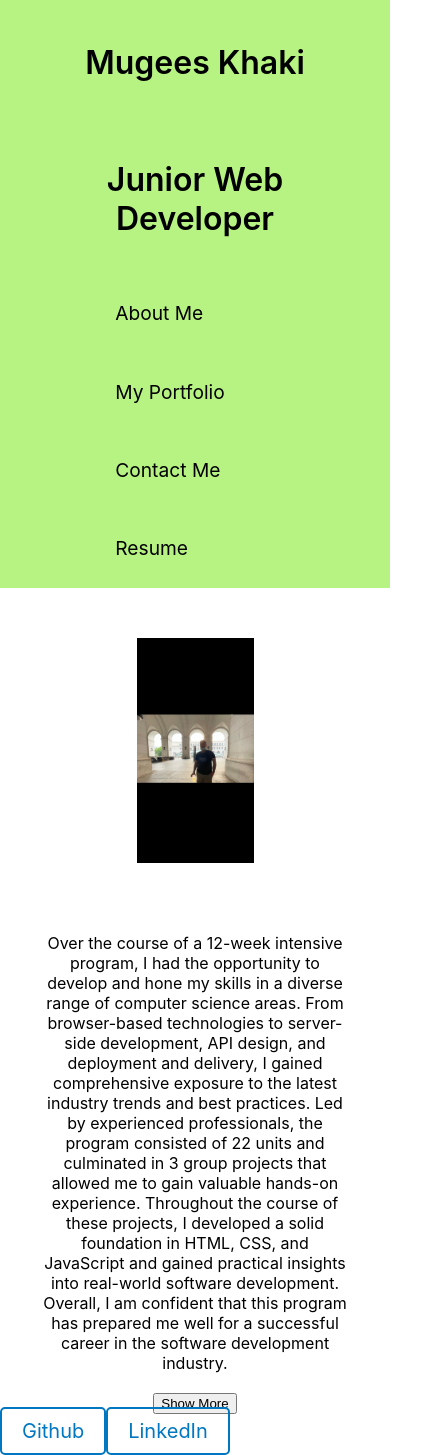
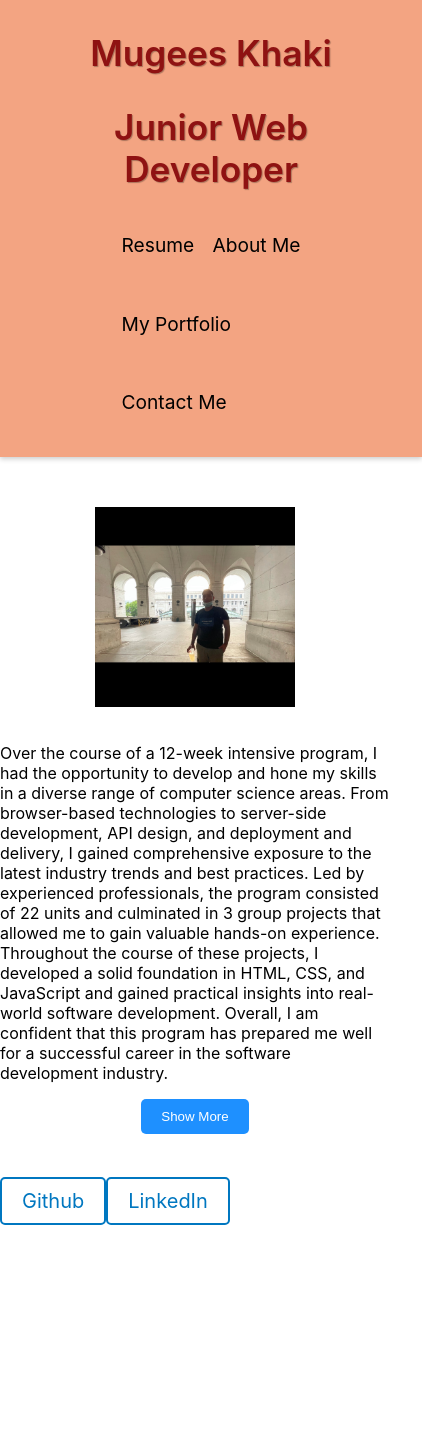
Before and after one commit to begin0071/react-portfolio, a React (Create React App) app: page / in a window 390 px wide. Shown: the whole page, 422 px wide, since content can reach past the window. After the commit the page ends 1225 px from the top, so only its background shows below. Built offline with nearby package versions, Linux system fonts and the light colour scheme.

Commit message:
fixed border

```diff
--- a/src/App.css
+++ b/src/App.css
@@ -6,6 +6,30 @@
     font-family: Arial, sans-serif;
     color: #333;
   }
+
+
+  .big-project-container {
+    display: flex;
+    flex-wrap: wrap;
+    justify-content: space-evenly;
+  }
+
+  .project-container {
+    width: 300px;
+    margin: 20px;
+    box-shadow: 0px 0px 10px rgba(0, 0, 0, 0.2);
+    border-radius: 5px;
+    overflow: hidden;
+  }
+
+  .project-image-container {
+    height: 200px;
+    display: flex;
+    justify-content: center;
+    align-items: center;
+    background-color: #eb3535;
+  }
+
 
   h1 {
     font-size: 36px;
@@ -31,29 +55,6 @@
   span {
     display: inline-block;
     margin-top: 5px;
-  }
-
-
-.big-project-container {
-    display: flex;
-    flex-wrap: wrap;
-    justify-content: space-evenly;
-  }
-
-  .project-container {
-    width: 300px;
-    margin: 20px;
-    box-shadow: 0px 0px 10px rgba(0, 0, 0, 0.2);
-    border-radius: 5px;
-    overflow: hidden;
-  }
-
-  .project-image-container {
-    height: 200px;
-    display: flex;
-    justify-content: center;
-    align-items: center;
-    background-color: #f2f2f2;
   }
 
   .project-image {
@@ -150,22 +151,54 @@
 
 
 .header {
-    display: flex;
-    flex-direction: column;
-    justify-content: space-between;
-    align-items: center;
-    background-color: rgb(183, 243, 130);
-    padding: 0 5%;
+  display: flex;
+  flex-direction: column;
+  justify-content: space-between;
+  align-items: center;
+  background-color: rgb(243, 164, 130);
+  padding: 1rem;
+  box-shadow: 0px 2px 5px rgba(0, 0, 0, 0.2);
 }
 
+nav {
+  display: flex;
+  justify-content: space-between;
+  align-items: center;
+  width: 100%;
+}
 
+nav h1 {
+  font-size: 2.2rem;
+  font-weight: 600;
+  margin: 0;
+  color: rgb(143, 18, 18);
+  text-shadow: 1px 1px 1px rgba(0, 0, 0, 0.3);
+}
 
+nav ul {
+  list-style: none;
+  display: flex;
+  justify-content: center;
+  align-items: center;
+  margin: 0;
+  padding: 0;
+}
 
-  nav h1 {
-    font-size: 2rem;
-    font-weight: 600;
-    padding: 0 1rem;
-  }
+nav ul li {
+  margin: 0 1rem;
+}
+
+nav ul li a {
+  color: white;
+  text-decoration: none;
+  font-weight: 500;
+  transition: all 0.3s ease;
+}
+
+nav ul li a:hover {
+  transform: scale(1.1);
+}
+
 
   @media only screen and (max-width: 600px) {
     .header {
@@ -187,48 +220,55 @@
   }
 
 
-  .about {
-    display: flex;
-    justify-content: center;
-    align-items: center;
-  }
-
-  .picContainer {
-    display: flex;
-    justify-content: center;
-    align-items: center;
-    margin: 100px 0;
-    padding-bottom: 100px;
-
-
-  }
-
-
-  .pic {
-    width: 30%;
-    border-radius: 0%;
-  }
-
-  @media (max-width: 768px) {
-    .about {
-      flex-direction: column;
-      text-align: center;
-    }
-
-    .picContainer {
-      margin: 50px 0;
-      padding-bottom: 0;
-    }
-
-    .about p {
-      width: 80%;
-      margin: 20px 0;
-    }
-  }
-
   .menu {
     display: flex;
     justify-content: space-between;
     width: 50%;
     flex-wrap: wrap;
   }
+
+
+
+
+  /*about section*/
+
+
+  .about {
+  display: flex;
+  flex-direction: column;
+  align-items: center;
+  margin-top: 50px;
+  margin-bottom: 50px;
+}
+
+.picContainer {
+  width: 200px;
+  height: 200px;
+  border-radius: 0;
+  overflow: hidden;
+  margin-bottom: 20px;
+}
+
+.pic {
+  width: 100%;
+  height: 100%;
+  object-fit: cover;
+}
+
+.show-more-button {
+  background-color: #1E90FF;
+  border: none;
+  color: white;
+  padding: 10px 20px;
+  border-radius: 5px;
+  cursor: pointer;
+  transition: all 0.3s ease-in-out;
+}
+
+.show-more-button:hover {
+  background-color: #4682B4;
+}
+
+.additional-info {
+  margin-top: 20px;
+}
--- a/src/components/Navigation.jsx
+++ b/src/components/Navigation.jsx
@@ -8,10 +8,10 @@ const Navigation = ({current, setCurrent}) => {
         <h1>Mugees Khaki</h1>
         <h1>Junior Web Developer</h1>
         <div className = "menu">
+        <p className = "navItem" onClick={()=>setCurrent("resume")}>Resume</p>
           <p className = "navItem" onClick={()=>setCurrent("about me")}>About Me</p>
           <p className = "navItem" onClick={()=>setCurrent("portfolio")}>My Portfolio</p>
           <p className = "navItem" onClick={()=>setCurrent("contact me")}>Contact Me</p>
-          <p className = "navItem" onClick={()=>setCurrent("resume")}>Resume</p>
         </div>
       </nav>
 
```
